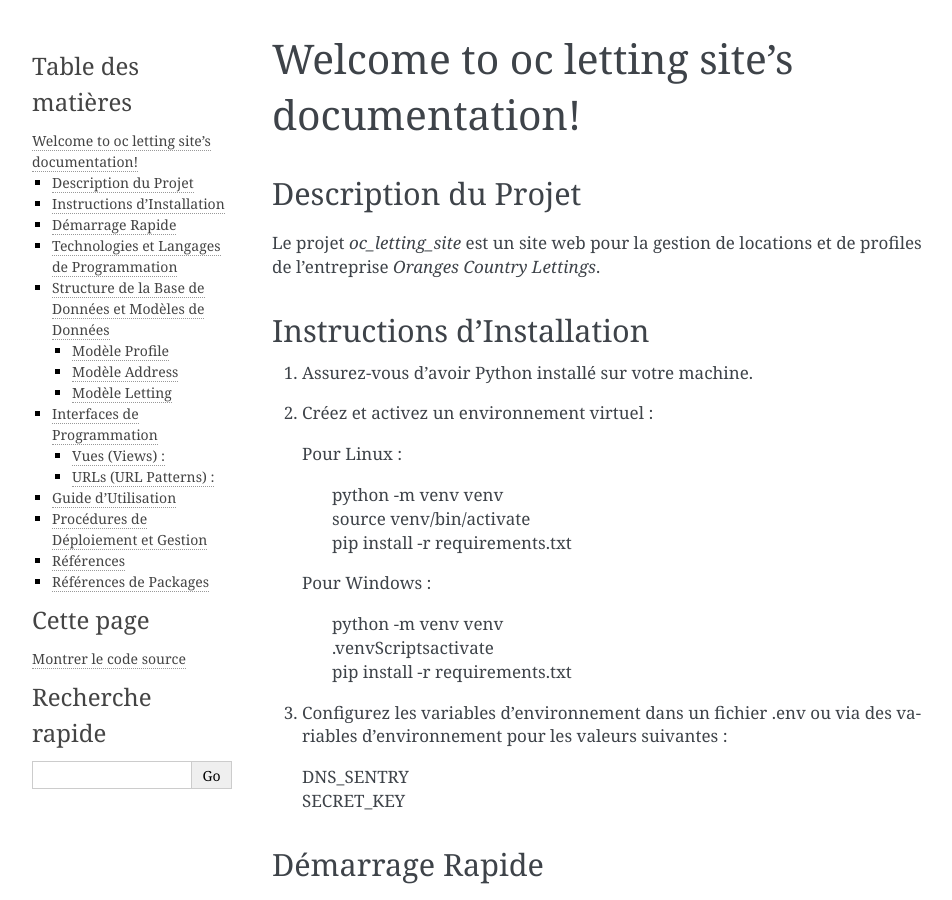
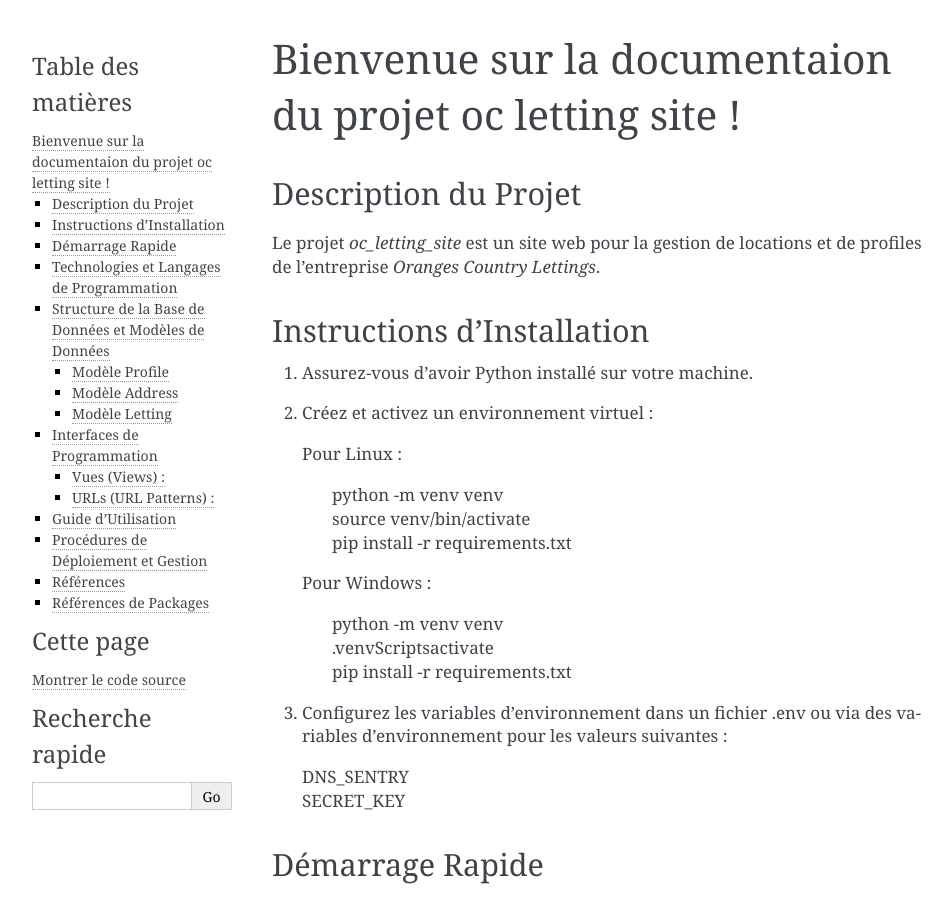
Before and after one commit to Tobraider/projet13, a Sphinx documentation site: the page built from doc/index.rst, in a window 1280 px wide and 900 px high. Shown: the whole window, without its empty margins (148-1100 px from the left). Built offline with Sphinx 7.4.7, drawn with Linux system fonts in a browser that asks for light colours.

Commit message:
change name documentation

```diff
--- a/doc/index.rst
+++ b/doc/index.rst
@@ -3,8 +3,8 @@
    You can adapt this file completely to your liking, but it should at least
    contain the root `toctree` directive.
 
-Welcome to oc letting site's documentation!
-===========================================
+Bienvenue sur la documentaion du projet oc letting site !
+=========================================================
 
 .. toctree::
    :maxdepth: 2
```
Also changed, not shown: 6 other files.
